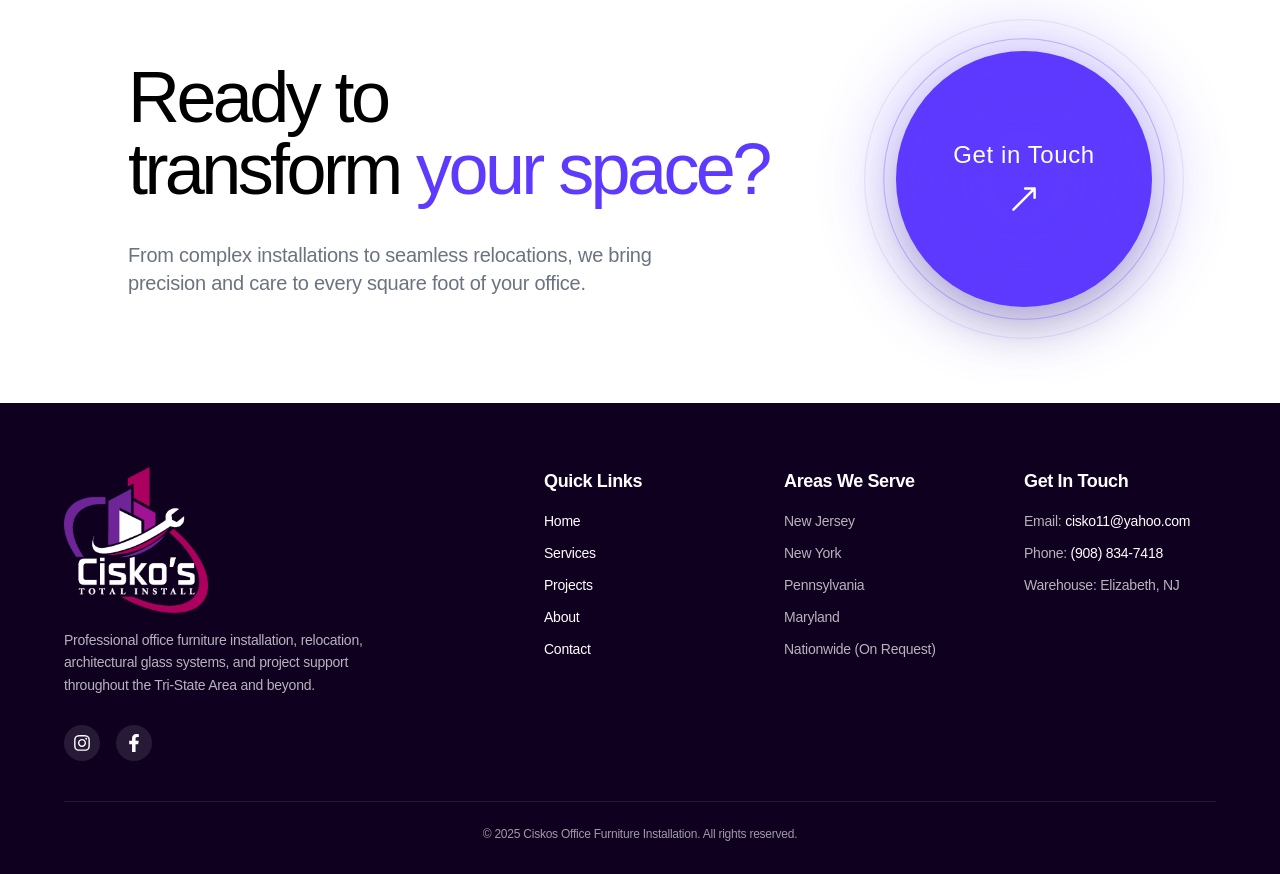
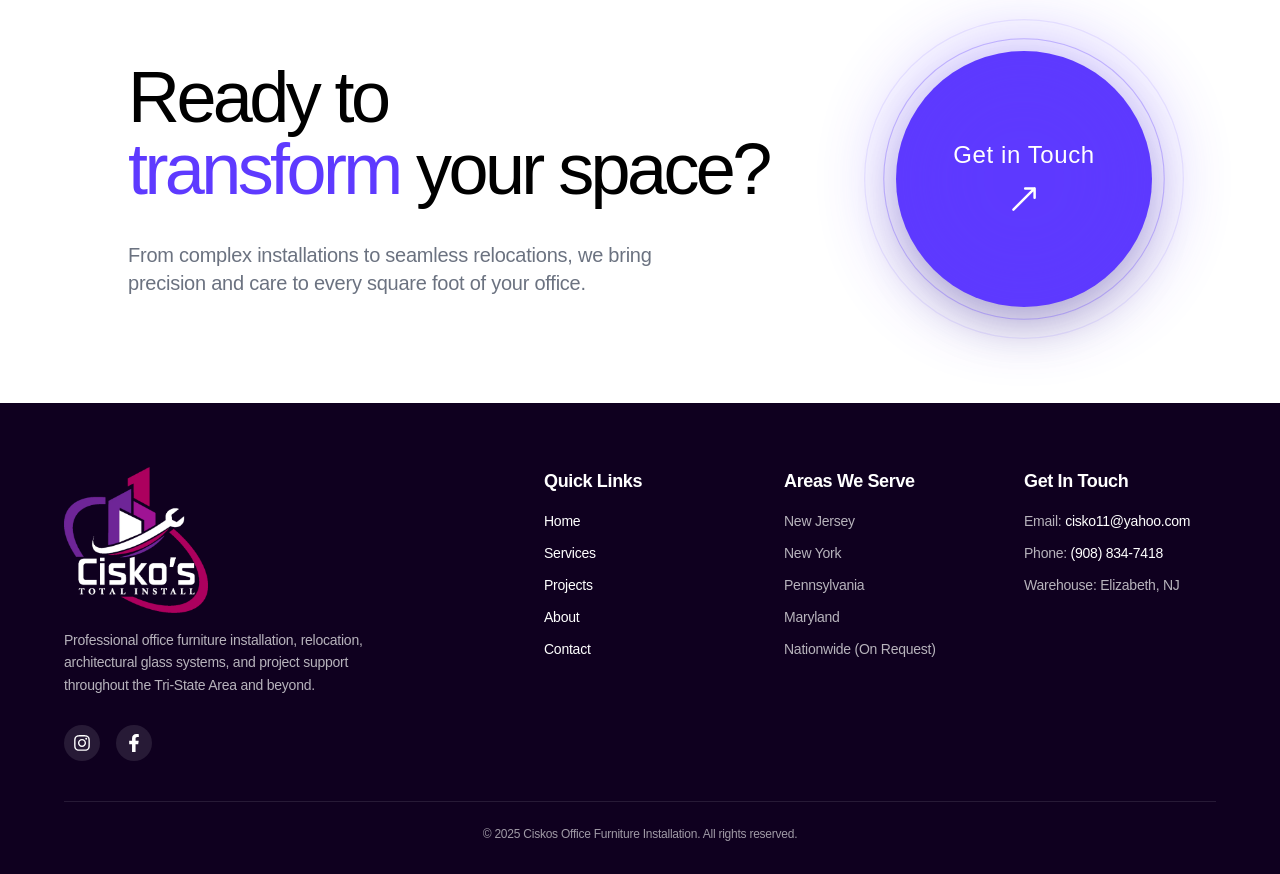
Before and after one commit to fctico11/ciskos, a React (Vite) app: page / in a window 1280 px wide. Shown: the part 3860-4734 px from the top of the page. Built offline with nearby package versions, Linux system fonts and the light colour scheme; a web font is replaced by a local one.

Commit message:
change text color

```diff
--- a/src/components/Cta.jsx
+++ b/src/components/Cta.jsx
@@ -10,8 +10,8 @@ export default function Cta() {
                 <div className="w-full md:flex-1 text-center md:text-left space-y-8">
                     <h2 className="text-5xl md:text-7xl font-light text-black tracking-tighter leading-[1.1]">
                         <span className="inline-block animate-slide-up" style={{ animationDelay: '0ms' }}>Ready to</span> <br className="hidden md:block" />
-                        <span className="inline-block animate-slide-up" style={{ animationDelay: '100ms' }}>transform</span>{' '}
-                        <span className="inline-block text-[#5e3aff] font-normal animate-slide-up" style={{ animationDelay: '200ms' }}>
+                        <span className="inline-block text-[#5e3aff] font-normal animate-slide-up" style={{ animationDelay: '100ms' }}>transform</span>{' '}
+                        <span className="inline-block animate-slide-up" style={{ animationDelay: '200ms' }}>
                             your space?
                         </span>
                     </h2>
```
